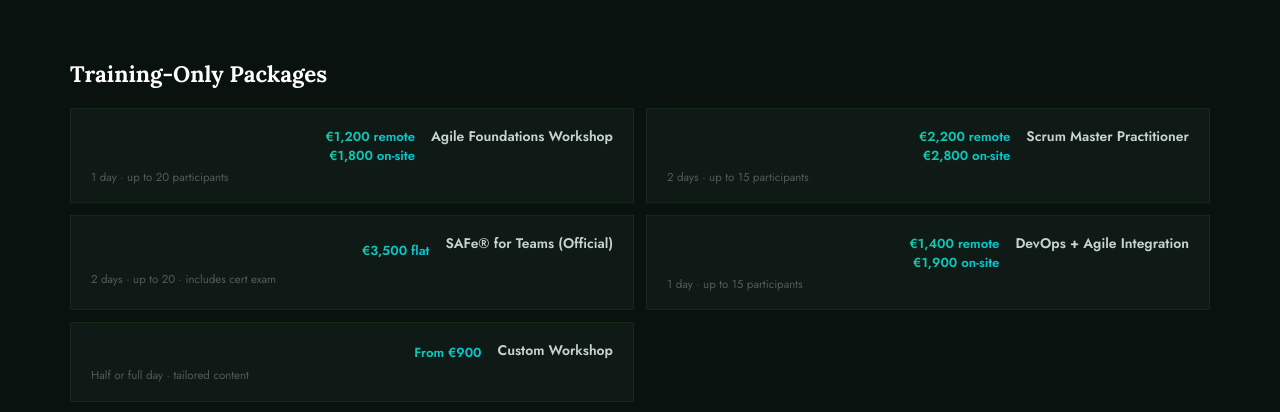
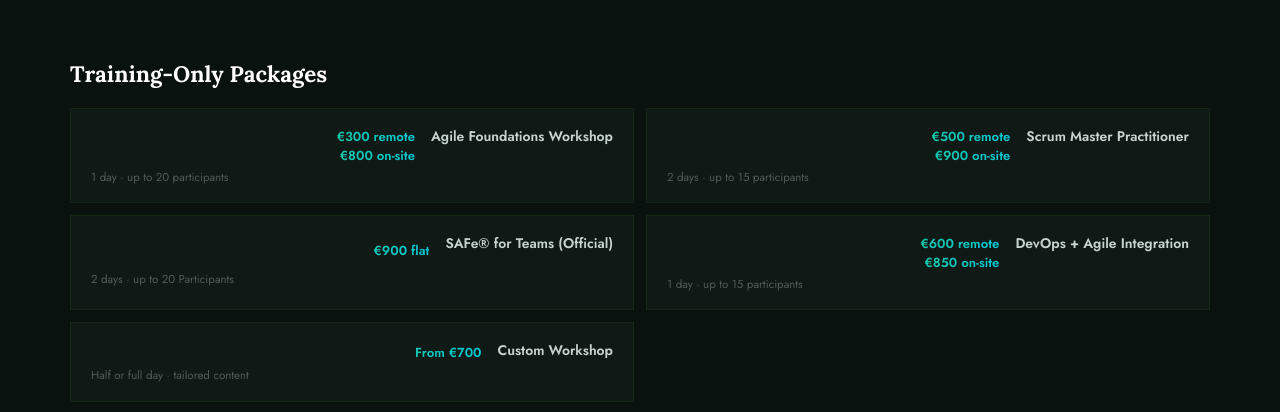
Before and after one commit to themindfulagile/themindfulagile.github.io, a plain HTML site: page index.html in a window 1280 px wide. Shown: the part 6900-7312 px from the top of the page. Drawn offline with Linux system fonts and the light colour scheme.

Commit message:
prices updated

```diff
--- a/index.html
+++ b/index.html
@@ -1574,11 +1574,11 @@ footer {
     </div>
     <h3 style="font-family:var(--font-display);font-size:1.4rem;font-weight:800;color:var(--white);margin-bottom:1.25rem;" class="reveal">Training-Only Packages</h3>
     <div class="training-grid reveal">
-      <div class="t-item"><div class="t-name">Agile Foundations Workshop</div><div class="t-fmt">1 day · up to 20 participants</div><div class="t-price">€1,200 remote<br>€1,800 on-site</div></div>
-      <div class="t-item"><div class="t-name">Scrum Master Practitioner</div><div class="t-fmt">2 days · up to 15 participants</div><div class="t-price">€2,200 remote<br>€2,800 on-site</div></div>
-      <div class="t-item"><div class="t-name">SAFe® for Teams (Official)</div><div class="t-fmt">2 days · up to 20 · includes cert exam</div><div class="t-price">€3,500 flat</div></div>
-      <div class="t-item"><div class="t-name">DevOps + Agile Integration</div><div class="t-fmt">1 day · up to 15 participants</div><div class="t-price">€1,400 remote<br>€1,900 on-site</div></div>
-      <div class="t-item"><div class="t-name">Custom Workshop</div><div class="t-fmt">Half or full day · tailored content</div><div class="t-price">From €900</div></div>
+      <div class="t-item"><div class="t-name">Agile Foundations Workshop</div><div class="t-fmt">1 day · up to 20 participants</div><div class="t-price">€300 remote<br>€800 on-site</div></div>
+      <div class="t-item"><div class="t-name">Scrum Master Practitioner</div><div class="t-fmt">2 days · up to 15 participants</div><div class="t-price">€500 remote<br>€900 on-site</div></div>
+      <div class="t-item"><div class="t-name">SAFe® for Teams (Official)</div><div class="t-fmt">2 days · up to 20 Participants</div><div class="t-price">€900 flat</div></div>
+      <div class="t-item"><div class="t-name">DevOps + Agile Integration</div><div class="t-fmt">1 day · up to 15 participants</div><div class="t-price">€600 remote<br>€850 on-site</div></div>
+      <div class="t-item"><div class="t-name">Custom Workshop</div><div class="t-fmt">Half or full day · tailored content</div><div class="t-price">From €700</div></div>
     </div>
     <div class="price-note reveal">All prices exclude VAT. Travel and accommodation outside Aveiro / Porto / Lisbon billed at cost. A <strong>50% deposit</strong> confirms the engagement date; balance invoiced at midpoint or completion.</div>
   </div>
```
